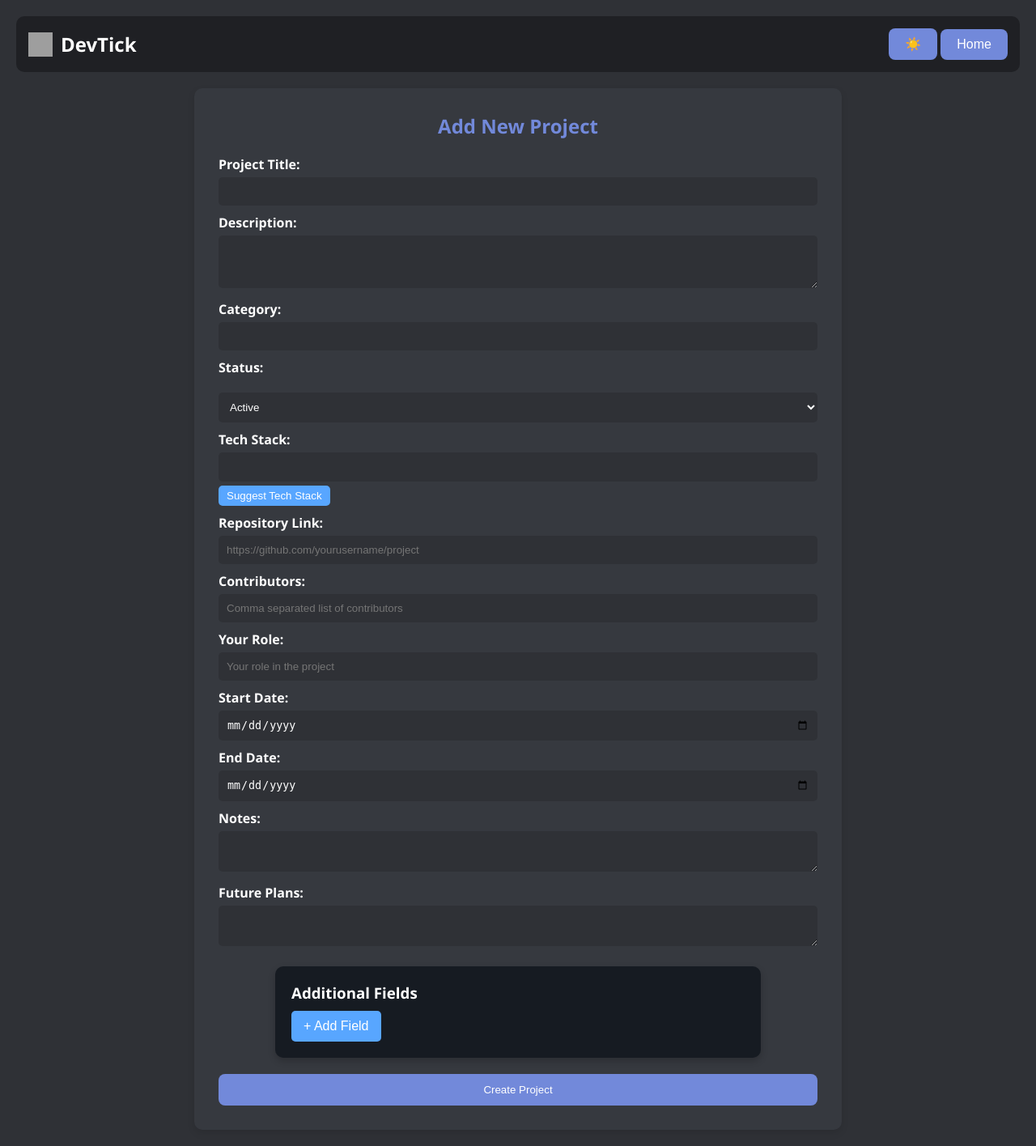
After one commit to SarveshwarSenthilKumar/DevTick, a Flask app: page /projects/createproject in a window 1280 px wide. The commit adds this page. Shown: the whole page at 81% size. Run offline with Flask 3, Linux system fonts and the light colour scheme; the visitor is signed in with stand-in values (Sample User, id 1); grey boxes are pictures that could not be loaded.

Commit message:
Developed Create Project Feature

```diff
--- a/templates/homepage.html
+++ b/templates/homepage.html
@@ -631,7 +631,7 @@
     function searchApiKey() { toggleKeyGenerator(); }
     function viewApiKeys() { window.location.href = "/keys/getKeys";}
     function viewProjectIdeas() { alert("Viewing project ideas..."); }
-    function createProjectIdea() { alert("Creating new project idea..."); }
+    function createProjectIdea() { window.location.href = "/projects/createproject"; }
 
     // Search Functions
     function searchTasks() {
--- /dev/null
+++ b/templates/project.html
@@ -0,0 +1,443 @@
+<!DOCTYPE html>
+<html lang="en">
+<head>
+    <meta charset="UTF-8">
+    <meta name="viewport" content="width=device-width, initial-scale=1.0">
+    <title>Add New Project - DevTick</title>
+
+    <!-- Favicon -->
+    <link rel="icon" type="image/png" href="https://i.ibb.co/KjnRR0ky/image-2025-04-02-195727739.png">
+
+    <style>
+        * {
+            margin: 0;
+            padding: 0;
+            box-sizing: border-box;
+        }
+
+        body {
+            font-family: 'Segoe UI', Tahoma, Geneva, Verdana, sans-serif;
+            background-color: #2f3136;
+            color: white;
+            display: flex;
+            flex-direction: column;
+            align-items: center;
+            justify-content: flex-start;
+            min-height: 100vh;
+            padding: 20px;
+        }
+
+        header {
+            width: 100%;
+            background-color: #1f2024;
+            color: white;
+            padding: 15px;
+            display: flex;
+            justify-content: space-between;
+            align-items: center;
+            border-radius: 10px;
+            margin-bottom: 20px;
+        }
+
+        .logo {
+            display: flex;
+            align-items: center;
+            gap: 10px;
+            font-size: 24px;
+            font-weight: bold;
+        }
+
+        .logo img {
+            width: 30px;
+            height: 30px;
+        }
+
+        .theme-toggle-btn, .home-btn {
+            background-color: #7289da;
+            color: white;
+            cursor: pointer;
+            border: none;
+            padding: 10px 20px;
+            font-size: 16px;
+            border-radius: 8px;
+            transition: background-color 0.3s;
+        }
+
+        .theme-toggle-btn:hover, .home-btn:hover {
+            background-color: #5b6eae;
+        }
+
+        .container {
+            background-color: #36393f;
+            padding: 30px;
+            border-radius: 10px;
+            width: 100%;
+            max-width: 800px;
+            box-shadow: 0 4px 10px rgba(0, 0, 0, 0.1);
+        }
+
+        .container h2 {
+            text-align: center;
+            margin-bottom: 20px;
+            color: #7289da;
+        }
+
+        label {
+            display: block;
+            margin-top: 10px;
+            font-weight: bold;
+        }
+
+        input, select, textarea {
+            width: 100%;
+            padding: 10px;
+            margin-top: 5px;
+            border-radius: 5px;
+            border: none;
+            background-color: #2f3136;
+            color: white;
+        }
+
+        .light-mode input, .light-mode select, .light-mode textarea {
+            background-color: white;
+            color: black;
+        }
+
+        .submit-btn {
+            width: 100%;
+            padding: 12px;
+            margin-top: 20px;
+            background-color: #7289da;
+            color: white;
+            border: none;
+            border-radius: 8px;
+            cursor: pointer;
+            transition: background-color 0.3s;
+        }
+
+        .submit-btn:hover {
+            background-color: #5b6eae;
+        }
+
+        .dark-mode {
+            background-color: #2f3136;
+            color: white;
+        }
+
+        .dark-mode header {
+            background-color: #1f2024;
+        }
+
+        .dark-mode .container {
+            background-color: #36393f;
+        }
+
+        .light-mode {
+            background-color: #ffffff;
+            color: black;
+        }
+
+        .light-mode header {
+            background-color: #f1f1f1;
+        }
+
+        .light-mode .container {
+            background-color: #f9f9f9;
+        }
+
+        .light-mode .DevTickHeader {
+            color: black;
+        }
+
+        .additional-fields {
+            background-color: #161b22;
+            padding: 20px;
+            border-radius: 10px;
+            box-shadow: 0 4px 10px rgba(0, 0, 0, 0.2);
+            margin-top: 20px;
+            max-width: 600px;
+            margin-left: auto;
+            margin-right: auto;
+        }
+
+        .additional-fields input {
+            width: calc(100% - 22px);
+            padding: 10px;
+            margin-top: 10px;
+            border: none;
+            border-radius: 5px;
+            background-color: #0D1117;
+            color: #e1e4e8;
+            font-size: 1rem;
+        }
+
+        .additional-fields button {
+            margin-top: 10px;
+            background-color: #58a6ff;
+            color: white;
+            padding: 10px 15px;
+            font-size: 1rem;
+            border-radius: 5px;
+            cursor: pointer;
+            border: none;
+            transition: background-color 0.3s;
+        }
+
+        .additional-fields button:hover {
+            background-color: #1d80e0;
+        }
+
+        .light-mode .additional-fields {
+            background-color: #f9f9f9;
+            color: black;
+            border: 1px solid #ccc;
+            padding: 15px;
+            border-radius: 8px;
+        }
+
+        .light-mode .additional-fields input,
+        .light-mode .additional-fields select,
+        .light-mode .additional-fields textarea {
+            background-color: #ffffff;
+            color: black;
+            border: 1px solid #ccc;
+            padding: 8px;
+            width: 100%;
+            border-radius: 5px;
+            margin-bottom: 10px;
+        }
+
+        .error-message {
+            color: #ff4d4d;
+            font-size: 1.2rem;
+            margin-top: 10px;
+            text-align: center;
+        }
+
+        .tech-stack-field {
+            font-family: monospace;
+            font-size: 0.9rem;
+        }
+
+        .toggle-container {
+            display: flex;
+            align-items: center;
+            margin-top: 10px;
+        }
+
+        .toggle-container input[type="checkbox"] {
+            width: auto;
+            margin-right: 10px;
+        }
+
+        .status-select {
+            margin-bottom: 15px;
+        }
+    </style>
+    <script>
+        document.addEventListener("DOMContentLoaded", function () {
+            // Function to dynamically add additional fields
+            function addField() {
+                const container = document.getElementById("fields-container");
+
+                const fieldDiv = document.createElement("div");
+                fieldDiv.style.marginBottom = "20px";
+
+                const fieldTitle = document.createElement("input");
+                fieldTitle.type = "text";
+                fieldTitle.name = "additional_field_title[]";
+                fieldTitle.placeholder = "Field Title";
+                fieldTitle.style.marginBottom = "5px";
+
+                const fieldValue = document.createElement("input");
+                fieldValue.type = "text";
+                fieldValue.name = "additional_field_value[]";
+                fieldValue.placeholder = "Field Value";
+                fieldValue.style.marginBottom = "20px";
+
+                fieldDiv.appendChild(fieldTitle);
+                fieldDiv.appendChild(document.createElement("br"));
+                fieldDiv.appendChild(fieldValue);
+
+                container.appendChild(fieldDiv);
+            }
+
+            function getFormData() {
+                const form = document.getElementById("project-form");
+                const formData = new FormData(form);
+                return formData;
+            }
+
+            function validateDates() {
+                const startDateInput = document.getElementById('startDate');
+                const endDateInput = document.getElementById('endDate');
+                const errorDiv = document.getElementById('dateError');
+                const today = new Date();
+
+                errorDiv.textContent = ''; // Clear previous error
+                startDateInput.style.border = ''; // Reset border
+                endDateInput.style.border = ''; // Reset border
+
+                if (startDateInput.value) {
+                    const startDate = new Date(startDateInput.value);
+                    if (startDate > today) {
+                        errorDiv.textContent = "Start date cannot be in the future.";
+                        startDateInput.style.border = "2px solid #ff4d4d";
+                        return false;
+                    }
+                }
+
+                if (endDateInput.value) {
+                    const endDate = new Date(endDateInput.value);
+                    if (endDate < today) {
+                        errorDiv.textContent = "End date cannot be in the past.";
+                        endDateInput.style.border = "2px solid #ff4d4d";
+                        return false;
+                    }
+                }
+
+                if (startDateInput.value && endDateInput.value) {
+                    const startDate = new Date(startDateInput.value);
+                    const endDate = new Date(endDateInput.value);
+                    if (endDate < startDate) {
+                        errorDiv.textContent = "End date cannot be before start date.";
+                        endDateInput.style.border = "2px solid #ff4d4d";
+                        return false;
+                    }
+                }
+
+                return true;
+            }
+
+            function submitForm(event) {
+                event.preventDefault();
+
+                if (!validateDates()) {
+                    return;
+                }
+
+                const formData = getFormData();
+                console.log("Final Form Data:", Object.fromEntries(formData));
+
+                fetch('/projects/create', {
+                    method: 'POST',
+                    body: formData
+                }).then(response => {
+                    return response.json();
+                }).then(data => {
+                    console.log(data);
+                    if (data.success) {
+                        window.location.href = "/projects";
+                    } else {
+                        alert("Error creating project: " + data.error);
+                    }
+                }).catch(error => {
+                    console.error("Error:", error);
+                });
+            }
+
+            document.getElementById('startDate').addEventListener('blur', validateDates);
+            document.getElementById('endDate').addEventListener('blur', validateDates);
+            window.addField = addField;
+
+            // Theme toggle
+            window.toggleTheme = function () {
+                const body = document.body;
+                body.classList.toggle('dark-mode');
+                body.classList.toggle('light-mode');
+
+                const button = document.querySelector('.theme-toggle-btn');
+                button.textContent = body.classList.contains('dark-mode') ? '☀️' : '🌙';
+            };
+
+            // Go home
+            window.goHome = function () {
+                window.location.href = "/";
+            };
+
+            // Generate a random tech stack suggestion
+            window.generateTechStack = function() {
+                const frontend = ['React', 'Vue', 'Angular', 'Svelte'];
+                const backend = ['Node.js', 'Django', 'Spring', 'Laravel'];
+                const database = ['MongoDB', 'PostgreSQL', 'MySQL', 'Firebase'];
+                const randomStack = [
+                    frontend[Math.floor(Math.random() * frontend.length)],
+                    backend[Math.floor(Math.random() * backend.length)],
+                    database[Math.floor(Math.random() * database.length)]
+                ].join(', ');
+                document.getElementById('techStack').value = randomStack;
+            };
+        });
+    </script>
+</head>
+<body class="dark-mode">
+
+<header>
+    <div class="logo">
+        <img src="https://i.ibb.co/KjnRR0ky/image-2025-04-02-195727739.png" alt="DevTick Logo">
+        <span class="DevTickHeader">DevTick</span>
+    </div>
+    <div>
+        <button class="theme-toggle-btn" onclick="toggleTheme()">☀️</button>
+        <button class="home-btn" onclick="goHome()">Home</button>
+    </div>
+</header>
+
+<div class="container">
+    <h2>Add New Project</h2>
+    <form id="project-form" method="POST" action="/projects/create">
+        <label>Project Title:</label>
+        <input id="title" name="title" type="text" required>
+
+        <label>Description:</label>
+        <textarea id="description" name="description" rows="3" required></textarea>
+
+        <label>Category:</label>
+        <input id="category" name="category" type="text">
+
+        <label class="status-select">Status:</label>
+        <select id="status" name="status">
+            <option value="Planning">Planning</option>
+            <option value="Active" selected>Active</option>
+            <option value="Completed">Completed</option>
+            <option value="On Hold">On Hold</option>
+            <option value="Archived">Archived</option>
+        </select>
+
+        <label>Tech Stack:</label>
+        <input id="techStack" name="techStack" type="text" class="tech-stack-field">
+        <button type="button" onclick="generateTechStack()" style="margin-top: 5px; background-color: #58a6ff; color: white; padding: 5px 10px; border: none; border-radius: 5px; cursor: pointer;">Suggest Tech Stack</button>
+
+        <label>Repository Link:</label>
+        <input id="repoLink" name="repoLink" type="url" placeholder="https://github.com/yourusername/project">
+
+        <label>Contributors:</label>
+        <input id="contributors" name="contributors" type="text" placeholder="Comma separated list of contributors">
+
+        <label>Your Role:</label>
+        <input id="role" name="role" type="text" placeholder="Your role in the project">
+
+        <div id="dateError" class="error-message"></div>
+        <label>Start Date:</label>
+        <input id="startDate" name="startDate" type="date">
+
+        <label>End Date:</label>
+        <input id="endDate" name="endDate" type="date">
+
+        <label>Notes:</label>
+        <textarea id="notes" name="notes" rows="2"></textarea>
+
+        <label>Future Plans:</label>
+        <textarea id="futurePlans" name="futurePlans" rows="2"></textarea>
+
+        <div class="additional-fields">
+            <h3>Additional Fields</h3>
+            <div id="fields-container"></div>
+            <button type="button" onclick="addField()">+ Add Field</button>
+        </div>
+
+        <button type="submit" class="submit-btn">Create Project</button>
+    </form>
+</div>
+</body>
+</html>
```
Also changed, not shown: utils/projects.py (+29 -0 lines).
